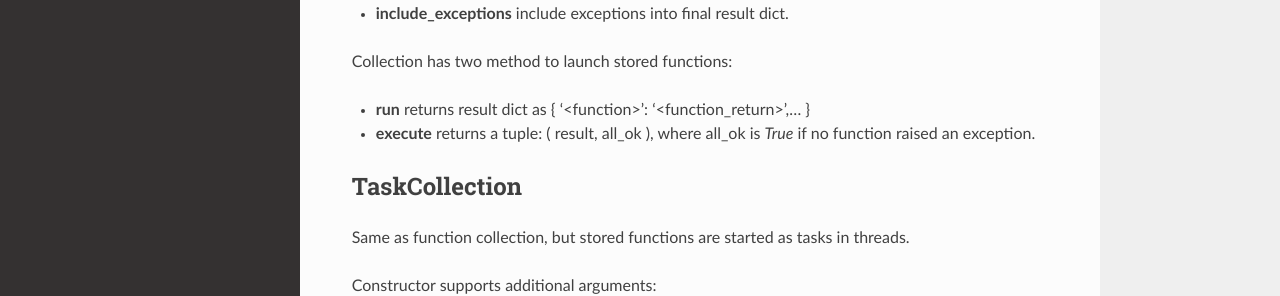
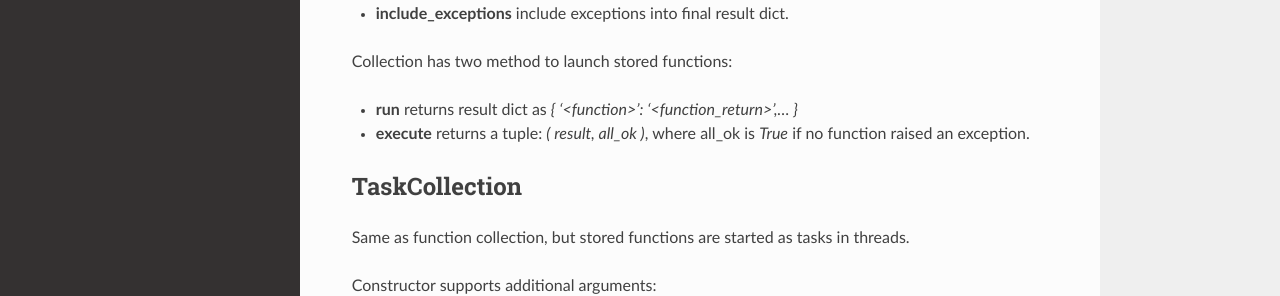
Before and after one commit to alttch/atasker, a Sphinx documentation site: the page built from doc/collections.rst, in a window 1280 px wide and 900 px high, scrolled down 560 px. Shown: the part 352-648 px from the top of the window. Built offline with Sphinx 7.4.7 and the Read the Docs theme 2.0.0, drawn with Linux system fonts in a browser that asks for light colours.

```diff
--- a/doc/collections.rst
+++ b/doc/collections.rst
@@ -45,10 +45,10 @@ Collection constructor supports following arguments:
 
 Collection has two method to launch stored functions:
 
-* **run** returns result dict as { '<function>': '<function_return>',... }
+* **run** returns result dict as *{ '<function>': '<function_return>',... }*
 
-* **execute** returns a tuple: ( result, all_ok ), where all_ok is *True* if no
-  function raised an exception.
+* **execute** returns a tuple: *( result, all_ok )*, where all_ok is *True* if
+  no function raised an exception.
 
 TaskCollection
 ==============
```
